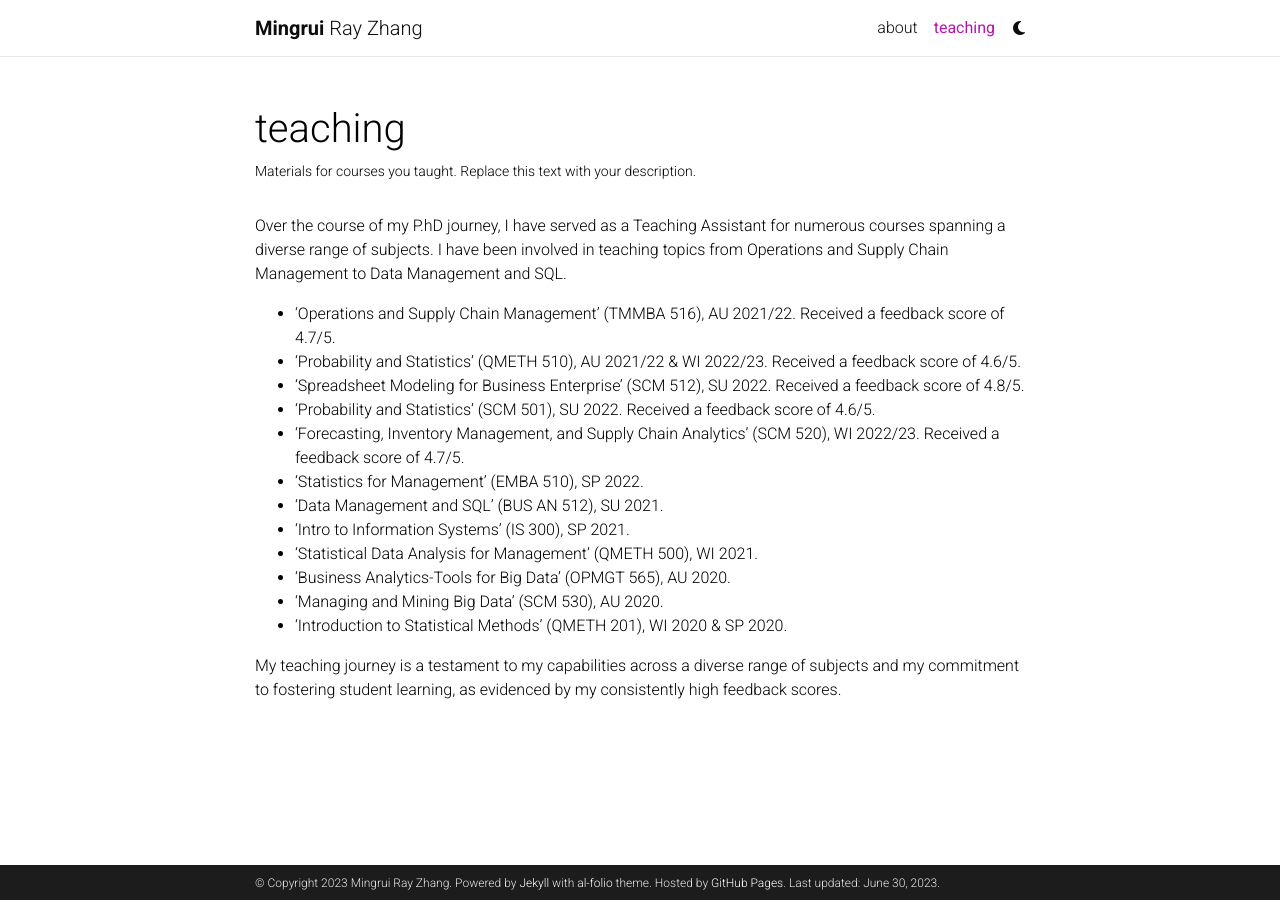
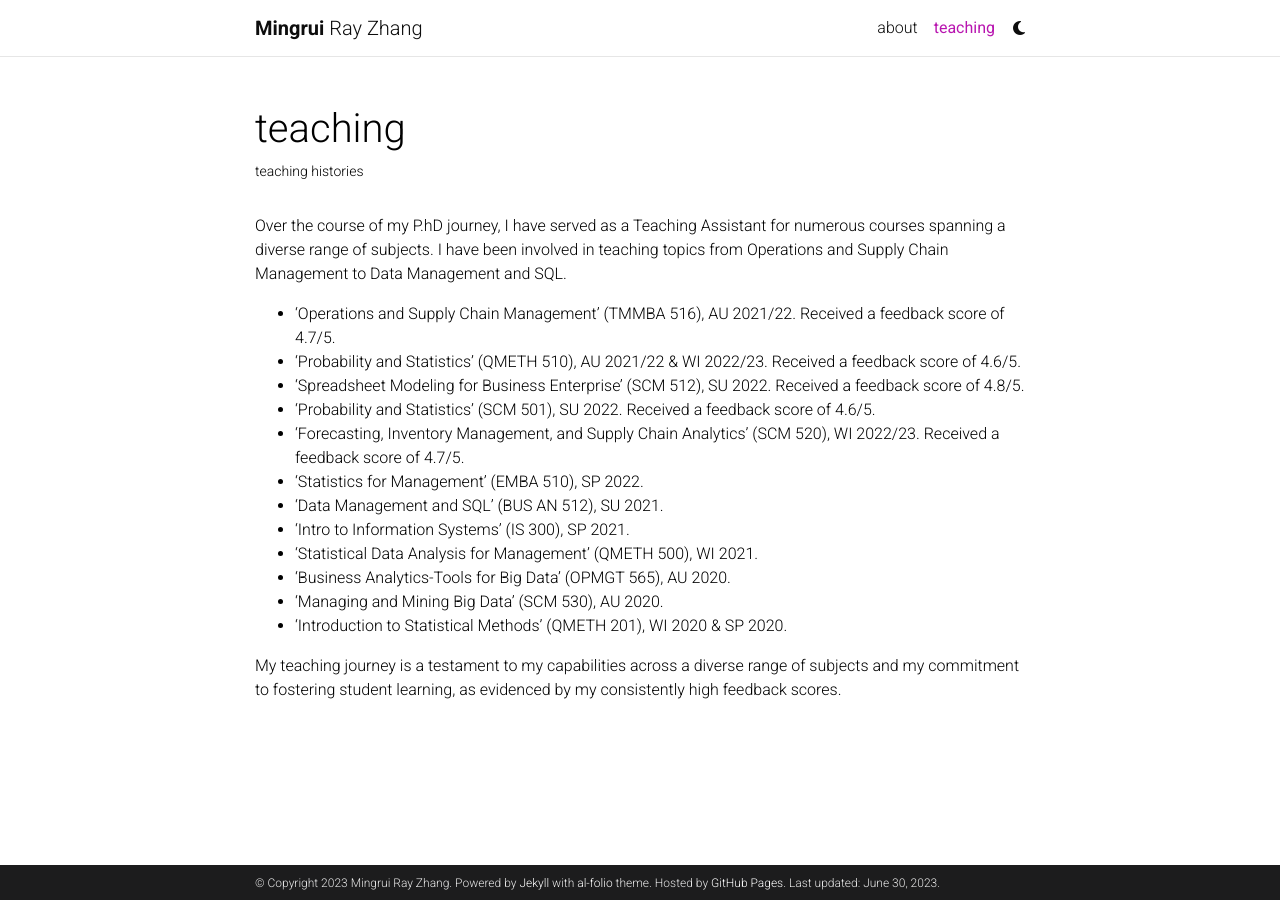
Before and after one commit to MingruiRayZhang/MingruiRayZhang.github.io, a Jekyll site: the page built from _pages/teaching.md, in a window 1280 px wide. Built offline with Jekyll 4.4.1, drawn with Linux system fonts in a browser that asks for light colours; comment, search, counter and statistics services are not loaded; a style sheet for code colours, icons or effects is not loaded.

Commit message:
Update teaching.md

```diff
--- a/_pages/teaching.md
+++ b/_pages/teaching.md
@@ -2,7 +2,7 @@
 layout: page
 permalink: /teaching/
 title: teaching
-description: Materials for courses you taught. Replace this text with your description.
+description: teaching histories
 nav: true
 nav_order: 3
 ---
```
